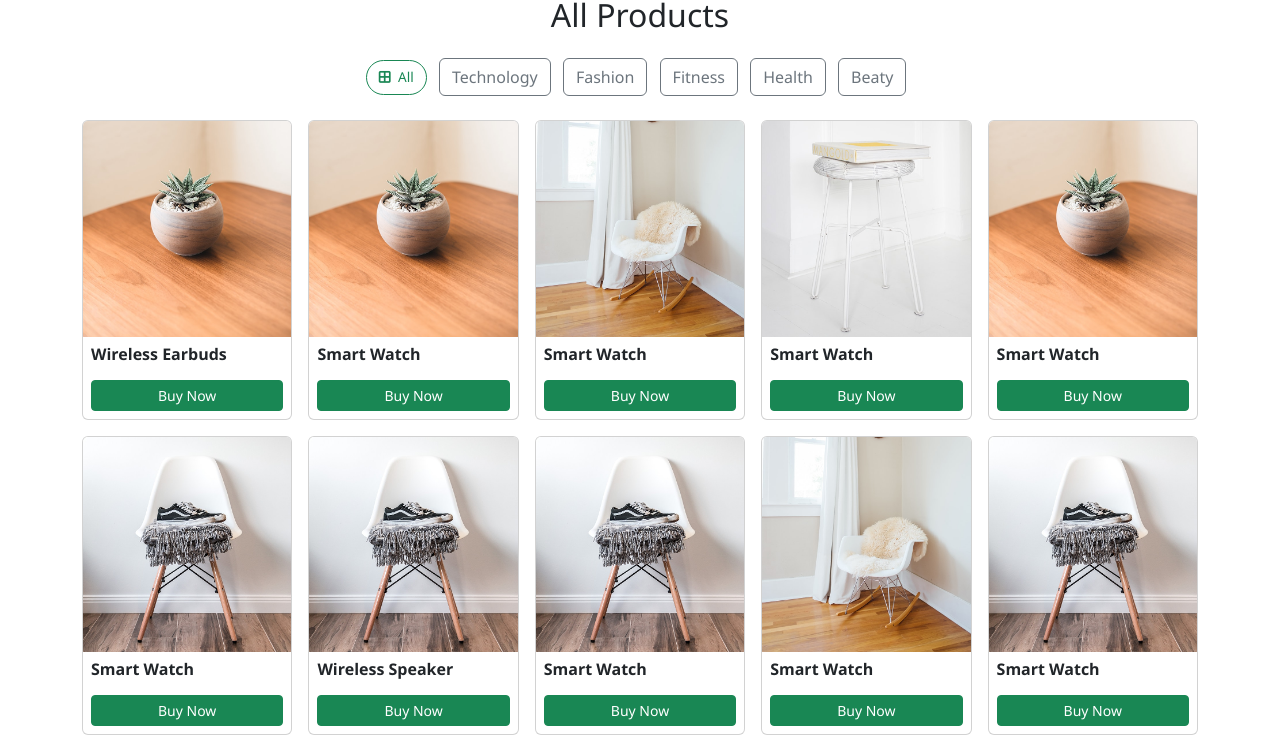
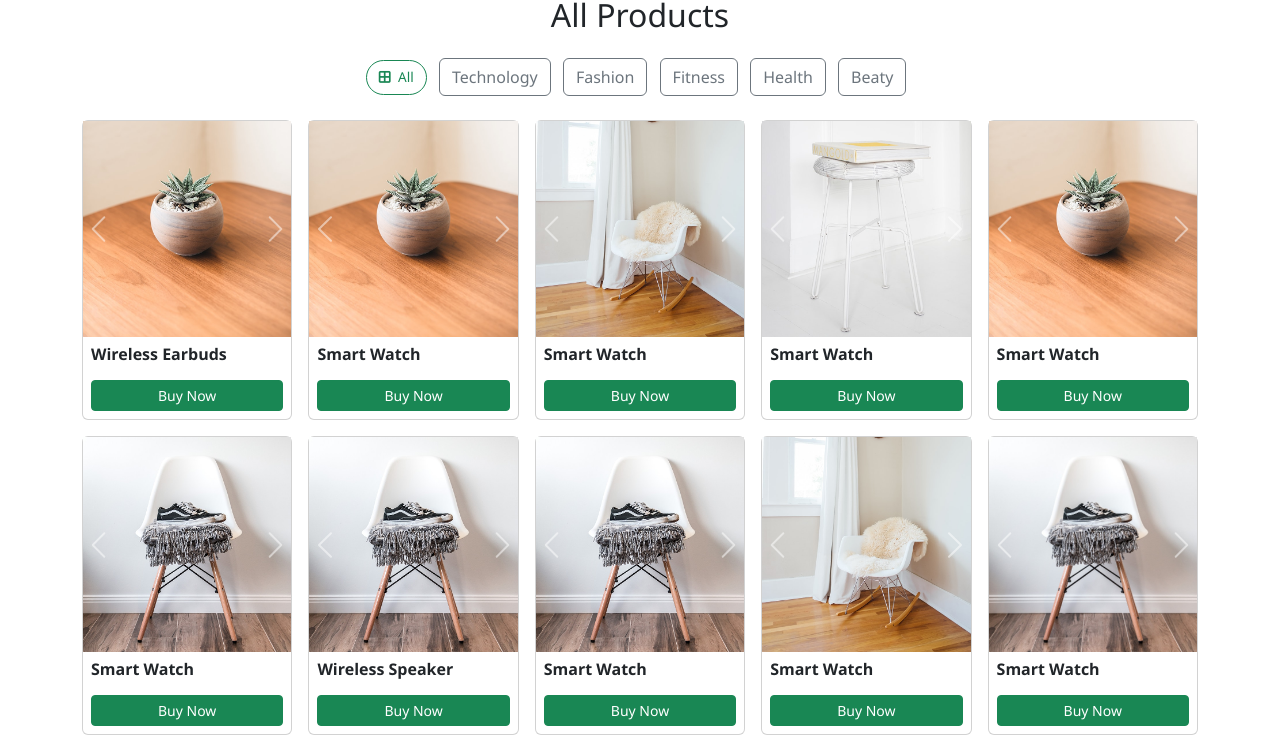
Before and after one commit to Panshral/Panshral.github.io, a Jekyll site: the page built from products.html, in a window 1280 px wide. Shown: the part 109-850 px from the top of the page. Built offline with Jekyll 4.4.1, drawn with Linux system fonts in a browser that asks for light colours.

Commit message:
updating prodict carousel

```diff
--- a/products.html
+++ b/products.html
@@ -24,7 +24,28 @@
     {% for product in sorted %}
     <div class="col product-card" data-category="{{ product.categories[0] | downcase }}">
       <div class="card h-100">
-        <img src="{{ product.images[0] }}" class="card-img-top product-image" alt="{{ product.title }}" style="cursor:pointer;" data-bs-toggle="modal" data-bs-target="#modal-{{ forloop.index }}">
+        <!-- <img src="{{ product.images[0] }}" class="card-img-top product-image" alt="{{ product.title }}" style="cursor:pointer;" data-bs-toggle="modal" data-bs-target="#modal-{{ forloop.index }}">-->
+
+        <div id="carousel-{{ forloop.index }}" class="carousel slide" data-bs-ride="carousel">
+          <div class="carousel-inner">
+            {% for img in product.images %}
+            <div class="carousel-item {% if forloop.first %}active{% endif %}">
+              <img src="{{ img }}" class="d-block w-100" alt="{{ product.title }}" style="max-height: 220px; object-fit: contain;">
+            </div>
+            {% endfor %}
+          </div>
+          <button class="carousel-control-prev" type="button" data-bs-target="#carousel-{{ forloop.index }}" data-bs-slide="prev">
+            <span class="carousel-control-prev-icon"></span>
+          </button>
+          <button class="carousel-control-next" type="button" data-bs-target="#carousel-{{ forloop.index }}" data-bs-slide="next">
+            <span class="carousel-control-next-icon"></span>
+          </button>
+        </div>
+
+
+
+
+
         <div class="card-body p-2">
           <h6 class="card-title">{{ product.title }}</h6>
           <a href="{{ product.affiliate_link }}" class="btn btn-sm btn-success w-100 mt-2" target="_blank">Buy Now</a>
```
